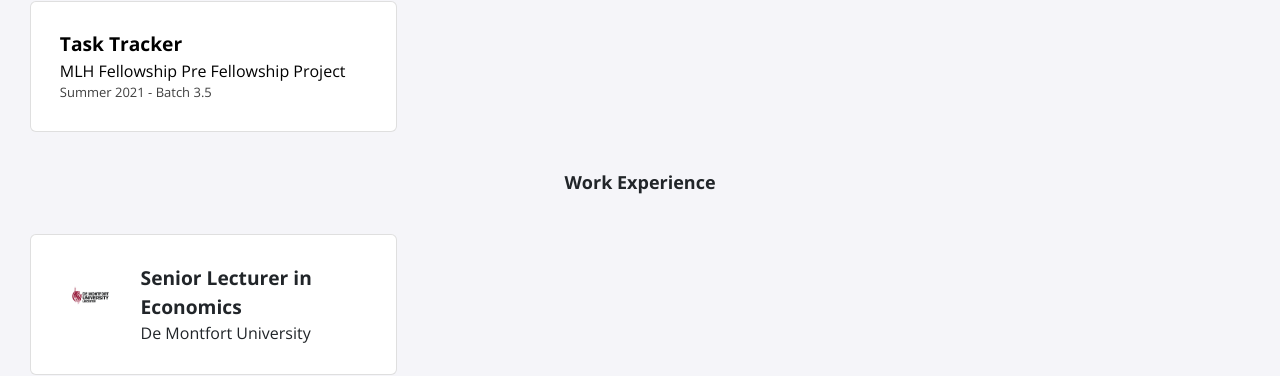
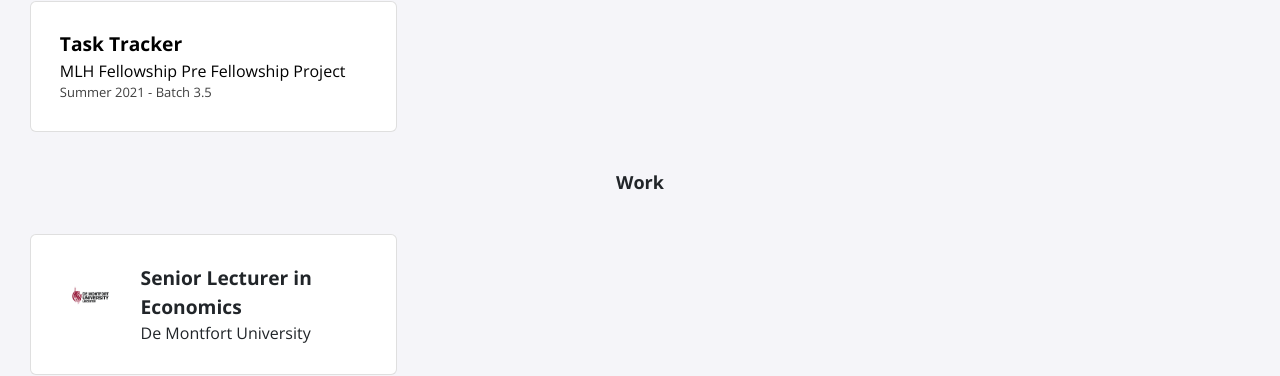
Before and after one commit to rubenmtzc/rubenmtzc-first-try.github.io, a Jekyll site: the page built from index.html, in a window 1280 px wide. Shown: the part 501-877 px from the top of the page. Built offline with Jekyll 4.4.1, drawn with Linux system fonts in a browser that asks for light colours; nearby versions of some CDN libraries.

Commit message:
Update experience.html

```diff
--- a/_includes/experience.html
+++ b/_includes/experience.html
@@ -1,4 +1,4 @@
-<h2>Work Experience</h2>
+<h2>Work</h2>
 <div class="card-container">
     {% for item in site.data.experience %}
     <div class="card">
```
